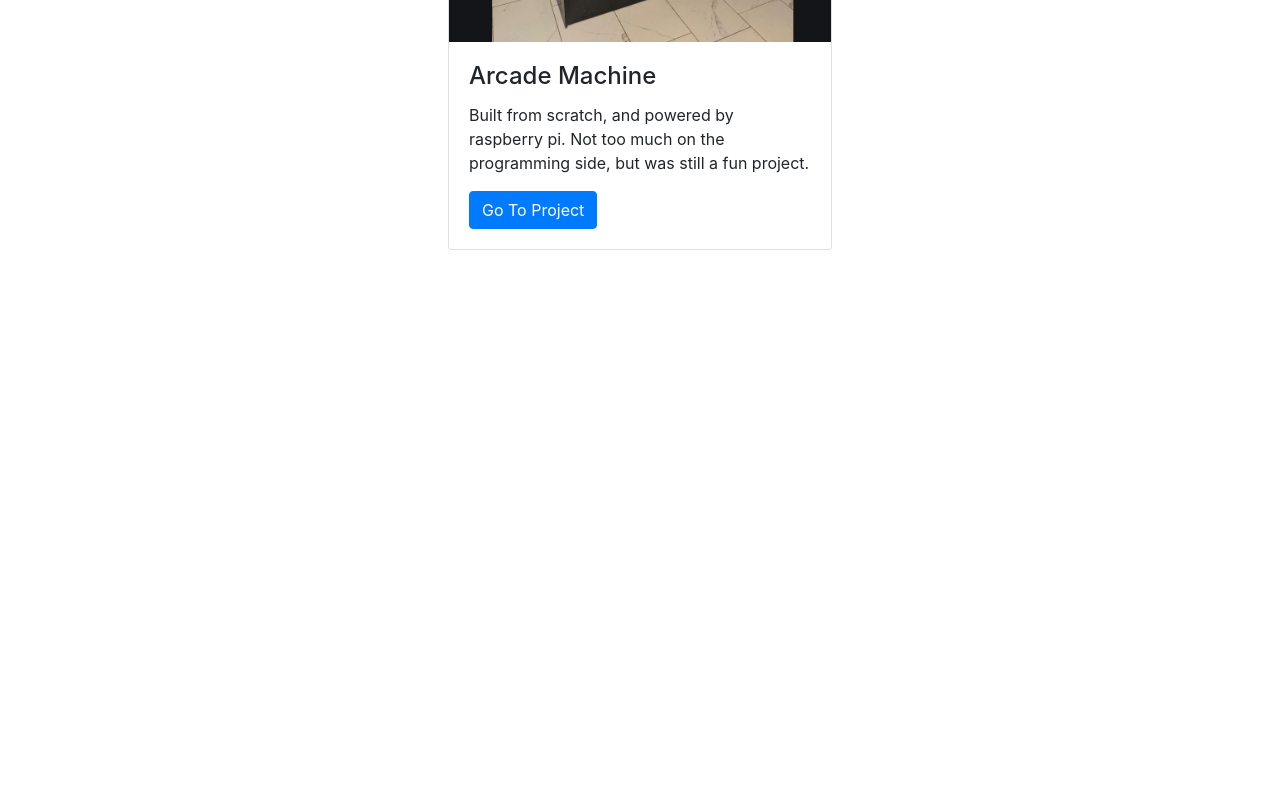
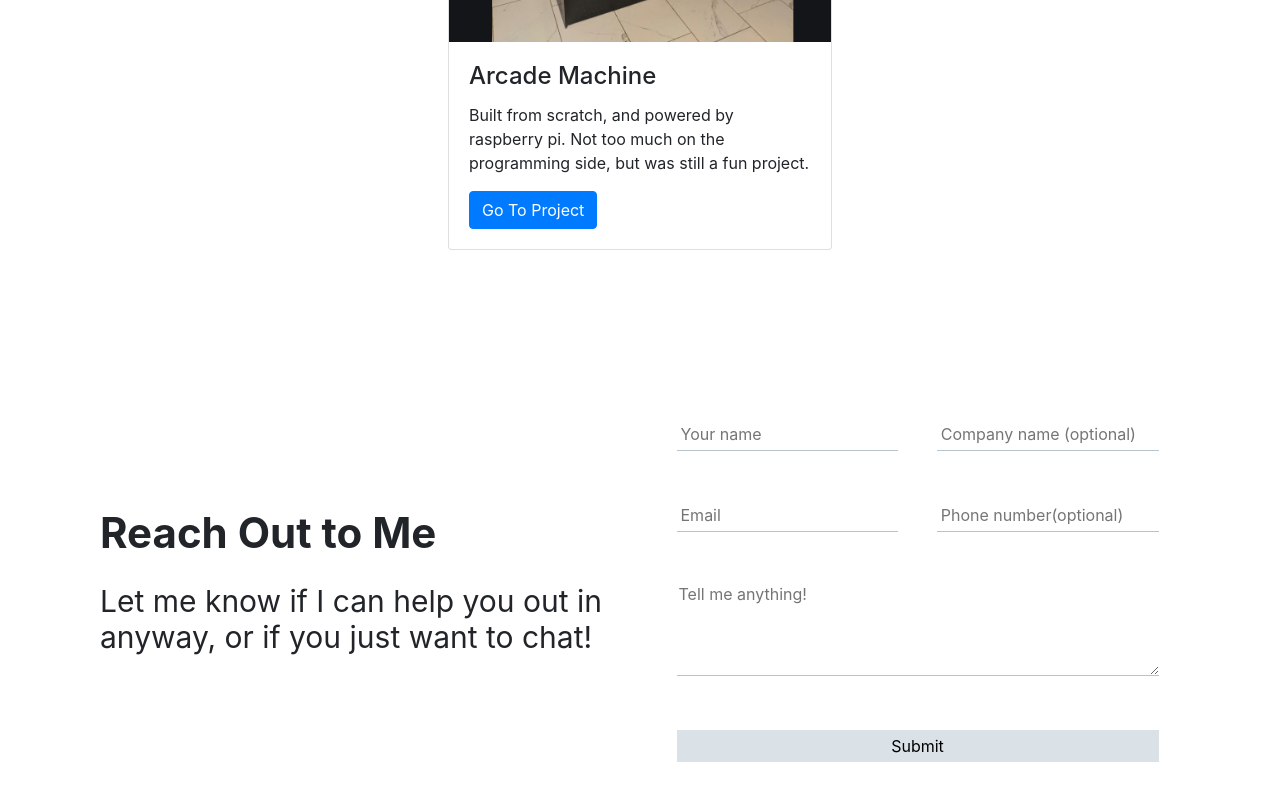
Before and after one commit to astonjones/solo_portfolio, a Vue app: page / in a window 1280 px wide. Shown: the part 2937-3737 px from the top of the page. Before the commit the page ends 3211 px from the top, so only its background shows below. Built offline with nearby package versions, Linux system fonts and the light colour scheme.

Commit message:
I finished and added functionality to the Contact Form.

```diff
--- a/package.json
+++ b/package.json
@@ -11,6 +11,7 @@
     "bootstrap": "^4.5.0",
     "bootstrap-vue": "^2.16.0",
     "core-js": "^3.6.5",
+    "emailjs-com": "^2.6.3",
     "vue": "^2.6.11",
     "vuetify": "^2.2.11"
   },
--- a/src/App.vue
+++ b/src/App.vue
@@ -4,6 +4,7 @@
     <Header />
     <SkillsSection />
     <WorkSection />
+    <HomeContactSection />
   </div>
 </template>
 
@@ -12,6 +13,7 @@ import NavBar from './components/NavBar';
 import Header from './components/Header';
 import SkillsSection from './components/SkillsSection';
 import WorkSection from './components/WorkSection';
+import HomeContactSection from './components/HomeContactSection';
 
 export default {
   name: 'App',
@@ -20,7 +22,8 @@ export default {
     NavBar,
     Header,
     SkillsSection,
-    WorkSection
+    WorkSection,
+    HomeContactSection
   },
 
   data: () => ({
--- /dev/null
+++ b/src/components/ContactForm.vue
@@ -0,0 +1,154 @@
+<template>
+    <div class="contact-form-container">
+        <form name="contact-form" @submit.prevent="sendEmail">
+            <fieldset>
+                <div class="small-input-container">
+                    <input class="small-input" type="text" name="name" placeholder="Your name" required>
+                    <input class="small-input" type="text" name="companyName" placeholder="Company name (optional)">
+                </div>
+                <div class="small-input-container">
+                    <input class="small-input" type="email" name="email" id="email" placeholder="Email" required>
+                    <input class="small-input" type="tel" name="phoneNumber" placeholder="Phone number(optional)">
+                </div>
+                <div class="text-area-container">
+                    <textarea placeholder="Tell me anything!" class="text-area" name="message"/>
+                </div>
+                <div class="submit-button-container">
+                    <button type="submit">Submit</button>
+                </div>
+            </fieldset>
+        </form>
+    </div>
+</template>
+
+<script>
+import emailjs from 'emailjs-com'
+import { store } from '@/store.js'
+
+export default {
+    name: 'ContactForm',
+    methods: {
+        sendEmail: e => {
+            //changes component to animation when loading
+            console.log(e);
+            store.changeComponent('ContactFormAnimation')
+            //sends email
+            emailjs.sendForm('gmail', 'solo_portfolio', e.target, 'user_9uUk2CarKyhfbMdeVcx4V')
+                .then((result) => {
+                    console.log('SUCCESS!', result.status, result.text);
+                    store.changeComponent('ContactFormNotification')
+
+                }, (error) => {
+                    console.log('FAILED...', error);
+                    //need to put error notification here!
+                });
+        },
+    },
+}
+</script>
+
+<style scoped>
+    /* containers and inside of contact form */
+
+    .small-input-container,
+    .text-area-container,
+    .submit-button-container {
+        margin: var(--size6) 0;
+    }
+
+    .small-input,
+    .text-area,
+    button {
+        border: none;
+    }
+
+    .small-input,
+    .text-area {
+        border-bottom: var(--border0) solid var(--cool-gray3);
+    }
+
+    .small-input-container {
+        display: flex;
+        justify-content: space-between;
+    }
+
+    .small-input {
+        width: 46%;
+        padding: var(--size0);
+    }
+
+    textarea {
+        width: 100%;
+        height: var(--size8);
+    }
+
+    .submit-button-container button{
+        width: 100%;
+        background-color: var(--cool-gray4);
+        padding: var(--size0);
+    }
+
+     @keyframes spin {
+        from {
+            transform: rotate(0deg);
+        }
+        to {
+            transform: rotate(360deg);
+        }
+    }
+    .loadAnimate{
+        animation: spin 0.8s cubic-bezier(0.25, 0.46, 0.45, 0.94) both;
+    }
+    .hideAnimate{
+        display: none !important;
+    }
+
+    .notification {
+        display: none;
+        margin: auto var(--size4);
+        text-align: center;
+        background-color: var(--cool-gray2);
+        padding: var(--size2) 0;
+    }
+
+    /* MEDIA */
+
+    @media only screen and (max-width: 576px) {
+
+        .small-input-container,
+        .text-area-container,
+        .submit-button-container {
+            margin: var(--size5) 0;
+    }
+
+        .small-input-container {
+            display: flex;
+            flex-direction: column;
+            justify-content: center;
+        }
+
+        .small-input {
+            width: 100%;
+        }
+
+        .small-input:first-of-type {
+            margin-bottom: var(--size5)
+        }
+    }
+
+    @media only screen and (min-width: 576px) (max-width: 768px){
+
+    }
+
+    @media only screen and (min-width: 768px) (max-width: 992px){
+
+    }
+
+    @media only screen and (min-width: 992px) and (max-width: 1200px){
+
+    }
+
+    @media only screen and (min-width: 1200px){
+
+    }
+</style>
--- /dev/null
+++ b/src/components/ContactFormAnimation.vue
@@ -0,0 +1,18 @@
+<template>
+    <div class="loading-container">
+        <b-spinner label="Loading..."></b-spinner>
+    </div>
+</template>
+
+<script>
+export default {
+    name: 'ContactFormAnimation',
+}
+</script>
+
+<style scoped>
+    .loading-container {
+        display: flex;
+        justify-content: center;
+    }
+</style>
--- /dev/null
+++ b/src/components/ContactFormNotification.vue
@@ -0,0 +1,18 @@
+<template>
+    <div class="notification-container">
+        <b-alert show variant="success">Message Sent Successfully! I'll get back to you shortly, and thanks for reaching out!</b-alert>
+    </div>
+</template>
+
+<script>
+
+export default {
+    name: 'ContactForm',
+}
+</script>
+
+<style scoped>
+    .notification-container{
+        margin: auto;
+    }
+</style>
--- /dev/null
+++ b/src/components/HomeContactSection.vue
@@ -0,0 +1,110 @@
+<template>
+    <b-container>
+        <b-row cols="1" cols-lg="2" class="contact-section">
+            <b-col class="contact-text">
+                <h2>Reach Out to Me</h2>
+                <h4>Let me know if I can help you out in anyway, or if you just want to chat!</h4>
+            </b-col>
+            <b-col class="contact-form">
+                <component :is="storeState.dynamicComponent"></component>
+            </b-col>
+        </b-row>
+    </b-container>
+</template>
+
+
+
+<script>
+import { store } from '@/store.js'
+import ContactForm from '@/components/ContactForm'
+import ContactFormAnimation from '@/components/ContactFormAnimation.vue'
+import ContactFormNotification from '@/components/ContactFormNotification.vue'
+
+export default {
+    name: 'HomeContactSection',
+    components: {
+        ContactForm,
+        ContactFormAnimation,
+        ContactFormNotification
+    },
+    data: function() {
+        return {
+            storeState: store.state
+        }
+    },
+    created(){
+        store.changeComponent('ContactForm')
+    }
+}
+</script>
+
+<style scoped>
+
+    .bg-color {
+        background-color: var(--cool-gray5);
+    }
+
+    .contact-section {
+        display: flex;
+        justify-content: space-around;
+        margin: var(--size8) 0;
+    }
+
+    .contact-text {
+        display: flex;
+        flex-direction: column;
+        justify-content: center;
+    }
+
+    .contact-text h4 {
+        font-weight: var(--font-weight0);
+        font-size: var(--font-size7);
+        margin-bottom: var(--size3);
+    }
+
+    .contact-text h2{
+        font-weight: var(--font-weight1);
+        font-size: var(--font-size42);
+        margin-bottom: var(--size4);
+    }
+
+    .contact-form {
+        margin: auto;
+    }
+
+    .notification {
+        display: none;
+        margin: auto var(--size4);
+        text-align: center;
+        background-color: var(--cool-gray2);
+        padding: var(--size2) 0;
+    }
+
+    /* MEDIA QUERIES */
+
+    @media only screen and (max-width: 576px) {
+        .contact-section {
+            padding: 0 var(--size3);
+        }
+    }
+
+    @media only screen and (max-width: 992px) {
+
+    .contact-text h2 {
+        font-size: var(--font-size8);
+    }
+    .contact-text h4 {
+        font-size: var(--font-size6);
+    }
+    }
+
+    @media only screen and (min-width: 1200px) {
+    .contact-section {
+        display: flex;
+        justify-content: space-around;
+    }
+    .contact-form {
+        max-width: var(--size14);
+    }
+}
+</style>
--- /dev/null
+++ b/src/store.js
@@ -0,0 +1,8 @@
+export const store = {
+    state: {
+      dynamicComponent: ''
+    },
+    changeComponent(newComp) {
+      this.state.dynamicComponent = newComp;
+    }
+  };
```
Also changed, not shown: 1 other file (tests, documents, lock files or other folders).
